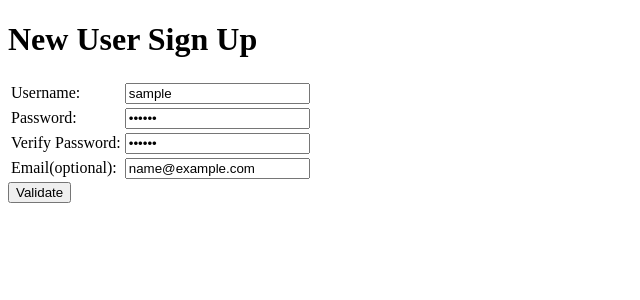
After one commit to merkdee/user-signup, a Flask app: template templates/verification.html in a window 1280 px wide. The commit adds this page. Shown: the top 300 px of the page, without its empty margins (0-640 px from the left). Run offline with Flask 2, Linux system fonts and the light colour scheme; the template is opened without the code that fills it: most values are stand-ins (such as "Sample title", 1, 10 or a date in 2020).

Commit message:
user-signup assignment

```diff
--- a/main.py
+++ b/main.py
@@ -10,37 +10,22 @@ app.config['DEBUG'] = True
 def index():
     return render_template('signup.html')
 
-@app.route("/signup", methods=['POST'])
-def user_hello():
-    user_name = request.form['user_name']
-    return render_template('welcome.html', user_name=user_name)
+def verify_user(x):
+  try:
+      if len(x) < 3 and len(x) > 20:
+          return True
+  except ValueError:
+      return False
 
-def is_string(user_name):
-	user_name = request.form['user_name']
-	try:
-		str(user_name)
-		return True
-	except ValueError:
-		return False
-
-def pw_rules(user_pw):
-    user_pw = request.form['user_pw']
-    try:
-        not user_pw.isspace()
-        return True
-    except ValueError:
-        return False
-
-def verify_email(user_email):
-    user_email = request.form['user_email']
-    try:
-        if '@' and 'com' in user_email:
-            return True
-    except ValueError:
-        return False
+def verify_email(x):
+  try:
+    if '@' and '.com' in x:
+      return True
+  except ValueError:
+    return False
 
 
-@app.route("/signup", methods=['POST'])
+@app.route('/signup', methods=['POST'])
 def user_valid():
     user_name = request.form['user_name']
     user_pw = request.form['user_pw']
@@ -52,38 +37,45 @@ def user_valid():
     verifypw_error = ''
     useremail_error = ''
 
-    if not is_string(user_name):
+    if not verify_user(user_name):
         username_error = 'Not a valid username. Must be between 3 and 20 characters.'
         user_name = ''
+
     else:
         if user_name > 20 and user_name < 3:
-            username_error = 'Please select a username between 3 and 20 characters.'
+            username_error = 'Not a valid username. Must be between 3 and 20 characters.'
             user_name = ''
 
-    if not pw_rules(user_pw):
-        userpw_error = "Not a vaild password. Please enter atleast 8 characters."
+    if not verify_user(user_pw):
+        username_error = 'Not a valid password length.'
         user_pw = ''
+
     else:
-        if len(user_pw) < 8:
-            userpw_error = 'Your password must be atleast 8 characters long.'
+        if len(user_pw) < 3:
+            userpw_error = 'Not a valid password length.'
             user_pw = ''
 
-    if user_pw != verify_pw:
+    if not verify_user(verify_pw):
         verifypw_error = 'Your passwords must match.'
         verify_pw = ''
+    else:
+        if user_pw != verify_pw:
+            userpw_error = 'Your passwords must match.'
+            verify_pw = ''
 
     if not verify_email(user_email):
-        useremail_error = ' Please enter your email.'
+        useremail_error = 'Please enter your email.eg. name@company.com'
         user_email = ''
     else:
-        user_email = str(user_email)
-        if '@' and '.com' not in user_email:
-            useremail_error = 'Please enter your email.'
+        if len(user_email) > 1:
+            useremail_error = 'Please enter your email.eg. name@company.com'
             user_email = ''
 
-    if not username_error and userpw_error and useremail_error:
+    if not username_error and not userpw_error and not useremail_error:
         return render_template('welcome.html', user_name=user_name)
     else:
-        return render_template('signup.html', username_error=username_error, userpw_error=userpw_error, verifypw_error=verifypw_error, useremail_error=useremail_error)
+        return render_template('verification.html', username_error=username_error, userpw_error=userpw_error, verifypw_error=verifypw_error, useremail_error=useremail_error)
+
+
 
 app.run()
--- /dev/null
+++ b/templates/verification.html
@@ -0,0 +1,45 @@
+<!DOCTYPE html>
+<html>
+    <head>
+        <style>
+            .error { color: red; }
+        </style>
+        <title>User Verification</title>
+        <link rel="stylesheet" href="css/style.css">
+    </head>
+    <body>
+            <h1>New User Sign Up</h1>
+        <form method='post'>
+            <table>
+                <tr>
+                    <td><label for="user-name">Username:</label></td>
+                    <td>
+                        <input type="text" name="user_name" required value='{{user_name}}' />
+                        <span class="error">{{username_error}}</span>
+                    </td>
+                </tr>
+                    <td><label for="user-pw">Password:</label></td>
+                    <td>
+                        <input type="password" name="user_pw" required value='{{user_pw}}'/>
+                        <span class="error">{{userpw_error}}</span>
+                    </td>
+                </tr>
+                <tr>
+                    <td><label for="verify-pw">Verify Password:</label></td>
+                    <td>
+                        <input type="password" name="verify_pw" required value='{{verify_pw}}' />
+                        <span class="error">{{verifypw_error}}</span>
+                    </td>
+                </tr>
+                <tr>
+                    <td><label for="user-emai">Email(optional):</label></td>
+                    <td>
+                        <input type="text" name="user_email" value='{{user_email}}' />
+                        <span class="error">{{useremail_error}}</span>
+                    </td>
+                </tr>
+            </table>
+            <input type="submit" value="Validate">
+        </form>
+    </body>
+</html>
--- a/templates/welcome.html
+++ b/templates/welcome.html
@@ -2,9 +2,9 @@
 <html>
     <head>
         <title>Welcome!</title>
-        <link rel="stylesheet" href="css/welcome.css">
+        <link rel="stylesheet" href="/css/welcome.css">
     </head>
     <body>
-        <h1>Welcome, {{user_name}}</h1>
+        <h1>Welcome, {{user_name}}!</h1>
     </body>
 </html>
```
Also changed, not shown: test_funct.py (added, +17 -0 lines).
